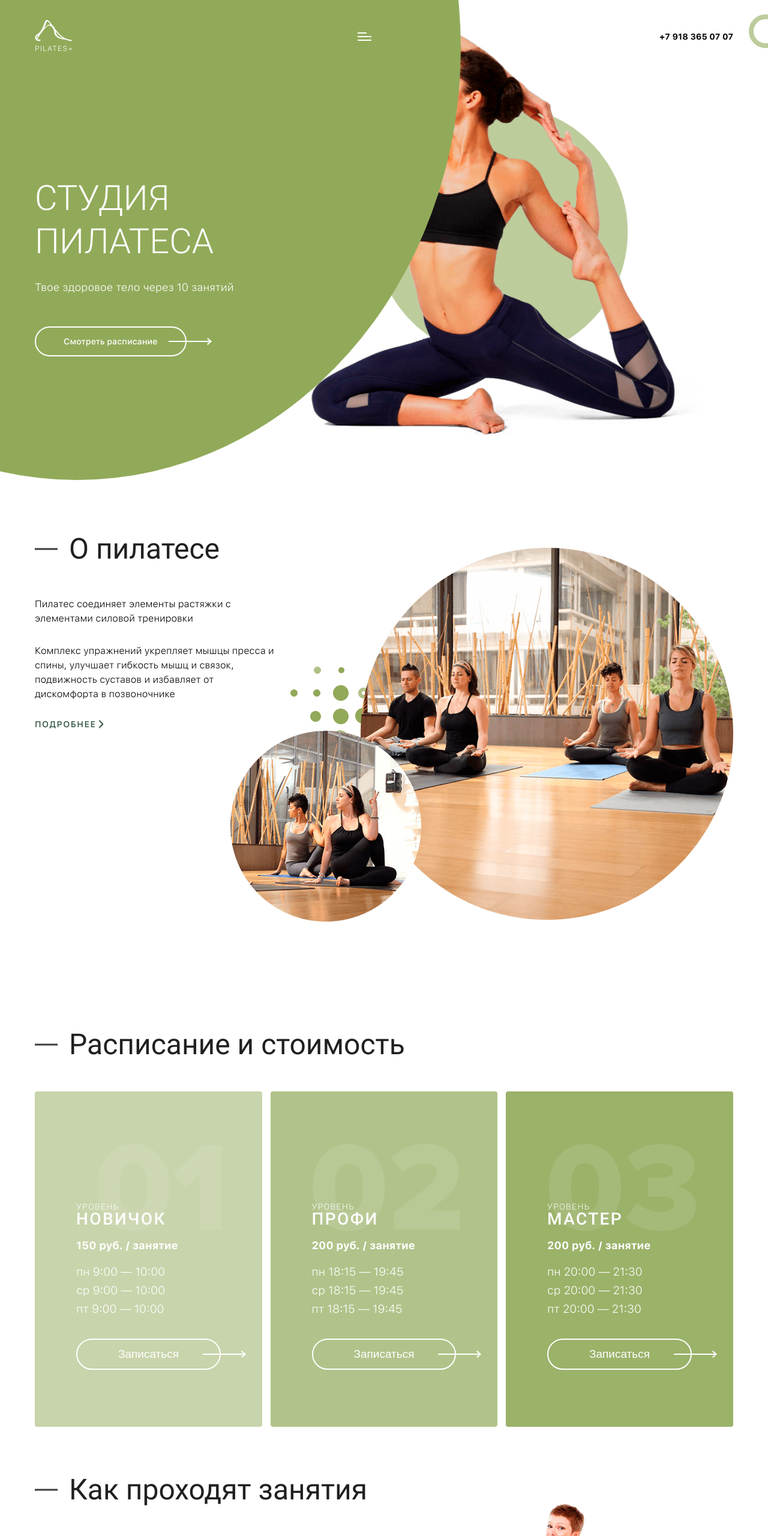
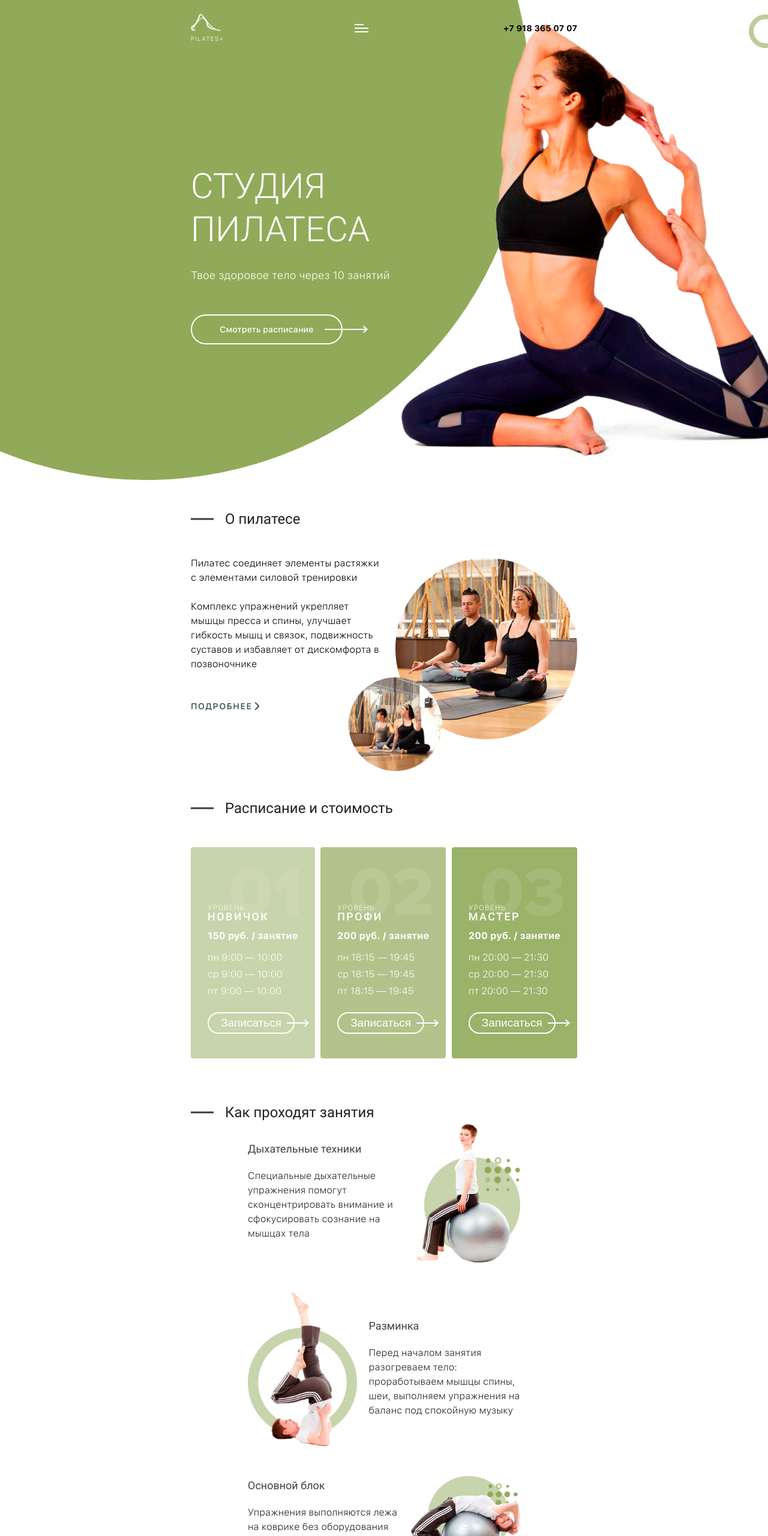
Before and after one commit to bohdancho/pilates, a website: page src/index.html in a window 1280 px wide. Shown: the top 2560 px of the page at 60% size. Drawn offline with nearby package versions, Linux system fonts and the light colour scheme; files that its build step writes are made by us from their sources; files whose address does not match are found by name.

Commit message:
responsive on tablet

```diff
--- a/src/index.html
+++ b/src/index.html
@@ -14,8 +14,17 @@
 <body>
 	<header class="header">
 		<!-- BG Rounds -->
-		<div class="header-bg__round header-bg__round_big"></div>
+		<div class="header-bg__wrap_big">
+			<div class="header-bg__round header-bg__round_big"></div>
+		</div>
 		<div class="header-bg__round header-bg__round_empty"></div>
+		<div class="header-bg__girl">
+			<div class="header-bg__girl__wrap">
+				<div class="header-bg__round header-bg__girl__round"></div>
+			</div>
+			<img src="img/header/header-girl.png" alt="girl photo" class="header-bg__girl__img">
+
+		</div>
 
 		<div class="container header-container">
 			<div class="navbar">
@@ -87,6 +96,7 @@
 					</a>
 				</div>
 				<div class="about__images">
+					<img src="img/about/pilates-lesson-mobile.png" alt="pilates lessons image" class="about__img_mobile">
 					<img src="img/about/pilates-lesson1.png" alt="pilates lessons images" class="about__img1">
 					<img src="img/about/pilates-lesson2.png" alt="pilates lessons image" class="about__img2">
 				</div>
--- a/src/style/_about.scss
+++ b/src/style/_about.scss
@@ -44,11 +44,45 @@
         padding-top: 13px;
         position: relative;
     }
+    &__img_mobile {
+        display: none;
+    }
     &__img2 {
         position: absolute;
         display: block;
         bottom: 0;
         left: -100px;
         z-index: 1;
+        width: 318px;
     }
 }
+@media screen and (max-width: 1365px) {
+    .about {
+        padding: 50px 0;
+        &__title {
+            margin-bottom: 47px;
+        }
+        &__text {
+            &_top {
+                margin-bottom: 24px;
+            }
+            &_bot {
+                margin-bottom: 50px;
+            }
+        }
+        &__images {
+            padding-top: 80px;
+        }
+        &__img1 {
+            display: none;
+        }
+        &__img_mobile {
+            display: block;
+        }
+        &__img2 {
+            width: 156px;
+            bottom: -53px;
+            left: -78px;
+        }
+    }
+}
--- a/src/style/_comments.scss
+++ b/src/style/_comments.scss
@@ -25,6 +25,7 @@
                 width: 103px;
                 height: 132px;
                 background: url('../img/comments/dots.png') center center no-repeat;
+                background-size: 100%;
                 right: 69px;
                 top: 48px;
             }
@@ -112,3 +113,43 @@
         color: transparent;
     }
 }
+
+@media screen and (max-width: 1365px) {
+    .comments {
+        &__title {
+            margin-bottom: 40px;
+        }
+    }
+    .slider {
+        &__prev {
+            margin-right: 20px;
+            width: 20px;
+        }
+        &__next {
+            margin-left: 20px;
+            width: 20px;
+        }
+        &__item {
+            &-container {
+                padding: 55px 66px 55px 34px;
+                &:after {
+                    width: 41px;
+                    height: 54px;
+                    right: 21px;
+                    top: 21px;
+                }
+            }
+        }
+        &__img {
+            margin-right: 27px;
+            width: 95px;
+        }
+        &__name {
+            font-size: 18px;
+        }
+        &__age {
+            margin-bottom: 10px;
+            font-size: 14px;
+        }
+    }
+}
--- a/src/style/_cost.scss
+++ b/src/style/_cost.scss
@@ -75,3 +75,43 @@
         font-size: 19px;
     }
 }
+
+@media screen and (max-width: 1365px) {
+    .cost {
+        padding: 50px 0 30px;
+        &__title {
+            margin-bottom: 50px;
+        }
+        &__item {
+            padding: 95px 28px 41px;
+            &:after {
+                font-size: 115px;
+                right: 20px;
+                top: 20px;
+            }
+        }
+        &__nlevel {
+            font-size: 12px;
+        }
+        &__level {
+            margin-bottom: 15px;
+            font-size: 18px;
+        }
+        &__pay {
+            margin-bottom: 20px;
+            font-size: 16px;
+        }
+        &__schedule {
+            font-size: 16px;
+        }
+        &__button {
+            margin-top: 15px;
+            padding: 5px 20px;
+            &:after {
+                width: 37px;
+                background-position: center right;
+                right: -26px;
+            }
+        }
+    }
+}
--- a/src/style/_footer.scss
+++ b/src/style/_footer.scss
@@ -33,3 +33,12 @@
         }
     }
 }
+
+@media screen and (max-width: 1365px) {
+    .footer {
+        padding: 20px 0;
+        &__text {
+            font-size: 13px;
+        }
+    }
+}
--- a/src/style/_header.scss
+++ b/src/style/_header.scss
@@ -1,8 +1,6 @@
 .header {
     padding-top: 33px;
     height: 100vh;
-    background: #ffffff url(../img/header/header-bg.png) center right no-repeat;
-    background-size: auto 90%;
     position: relative;
     overflow: hidden;
     &-container {
@@ -36,20 +34,23 @@
         line-height: 30px;
     }
     &-bg {
+        &__wrap_big {
+            width: 100%;
+            bottom: 0;
+            left: -40%;
+            position: absolute;
+        }
         &__round {
             border-radius: 50%;
             position: absolute;
             z-index: 0;
             &_big {
+                position: static;
                 background-color: #91aa59;
-                height: 180%;
-                padding-right: 100%;
-                transform: translate(-50%, -50%);
-                left: 10%;
-                top: 10%;
+                width: 100%;
+                padding-top: 100%;
             }
             &_empty {
-                // background-color: #91aa59;
                 border: 8px solid #91aa59;
                 opacity: 0.6;
                 right: -24px;
@@ -58,11 +59,36 @@
                 width: 56px;
             }
         }
+        &__girl {
+            top: 50%;
+            right: 55px;
+            transform: translateY(-50%);
+            height: 90%;
+            position: absolute;
+            &__img {
+                height: 100%;
+                z-index: 10;
+                position: relative;
+            }
+            &__wrap {
+                top: 50%;
+                left: 50%;
+                transform: translate(-50%, -50%);
+                position: absolute;
+                width: 70%;
+                height: 70%;
+            }
+            &__round {
+                width: 100%;
+                padding-top: 100%;
+                background-color: #91aa59;
+                opacity: 0.6;
+            }
+        }
     }
 }
 
 .navbar {
-    // margin-bottom: 136px;
     display: flex;
     align-items: center;
     justify-content: space-between;
@@ -157,3 +183,30 @@
         transform: translate(-50%, -50%);
     }
 }
+
+@media screen and (max-width: 1365px) {
+    .header {
+        padding: 23px 0;
+        &-bg {
+            &__wrap_big {
+                left: -31%;
+            }
+            &__girl {
+                right: -30px;
+                &__wrap {
+                    display: none;
+                }
+            }
+        }
+    }
+    .navbar {
+        &-logo {
+            &__img {
+                width: 50px;
+            }
+            &__text {
+                font-size: 10px;
+            }
+        }
+    }
+}
--- a/src/style/_interface.scss
+++ b/src/style/_interface.scss
@@ -9,6 +9,9 @@ body {
     margin: 0 auto;
     max-width: 100%;
     width: 1164px;
+    @media screen and (max-width: 1365px) {
+        width: 644px;
+    }
 }
 
 .button {
@@ -46,6 +49,9 @@ body {
         font-size: 48px;
         font-weight: 400;
         line-height: 30px;
+        @media screen and (max-width: 1365px) {
+            font-size: 24px;
+        }
         &:before {
             content: '';
             display: block;
--- a/src/style/_lessons.scss
+++ b/src/style/_lessons.scss
@@ -28,7 +28,6 @@
     &__text {
         opacity: 0.87;
         color: #000000;
-        font-size: 16px;
         font-weight: 300;
         line-height: 24px;
     }
@@ -36,3 +35,27 @@
         width: 40%;
     }
 }
+
+@media screen and (max-width: 1365px) {
+    .lessons {
+        &__item {
+            margin-bottom: 50px;
+            &_left {
+                img {
+                    margin-left: 10px;
+                }
+            }
+            &_right {
+                img {
+                    margin-right: 20px;
+                }
+            }
+        }
+        &__textblock {
+            width: auto;
+        }
+        &__subtitle {
+            font-size: 18px;
+        }
+    }
+}
--- a/src/style/_popup.scss
+++ b/src/style/_popup.scss
@@ -21,7 +21,7 @@
     &__title {
         margin-bottom: 40px;
         opacity: 0.87;
-        font-family: 'Proxima Nova';
+        font-family: 'Roboto';
         font-size: 48px;
         font-weight: 600;
         text-align: center;
@@ -29,7 +29,7 @@
     &__text {
         margin-bottom: 70px;
         color: #111111;
-        font-family: "Proxima Nova";
+        font-family: "Roboto";
         font-size: 18px;
         font-weight: 400;
         text-align: center;
--- a/src/style/contacts.scss
+++ b/src/style/contacts.scss
@@ -16,7 +16,9 @@
         color: #ffffff;
     }
     &__item {
-        margin-bottom: 25px;
+        &:not(:last-child) {
+            margin-bottom: 25px;
+        }
     }
     &__subtitle {
         margin-bottom: 10px;
@@ -29,3 +31,20 @@
         color: #ffffff;
     }
 }
+
+@media screen and (max-width: 1365px) {
+    .contacts {
+        &__title {
+            margin-bottom: 32px;
+        }
+        &__card {
+            padding: 35px 30px;
+        }
+        &__subtitle {
+            font-size: 18px;
+        }
+        &__map {
+            padding-bottom: 70px;
+        }
+    }
+}
```
Also changed, not shown: dist/css/style.css, dist/img/about/pilates-lesson-mobile.png (added), dist/img/header-girl.png (added), dist/img/header/header-girl.png (added), dist/index.html, src/img/about/pilates-lesson-mobile.png (added), src/img/header/header-bg.png (deleted), src/img/header/header-girl.png (added), 1 other file.
